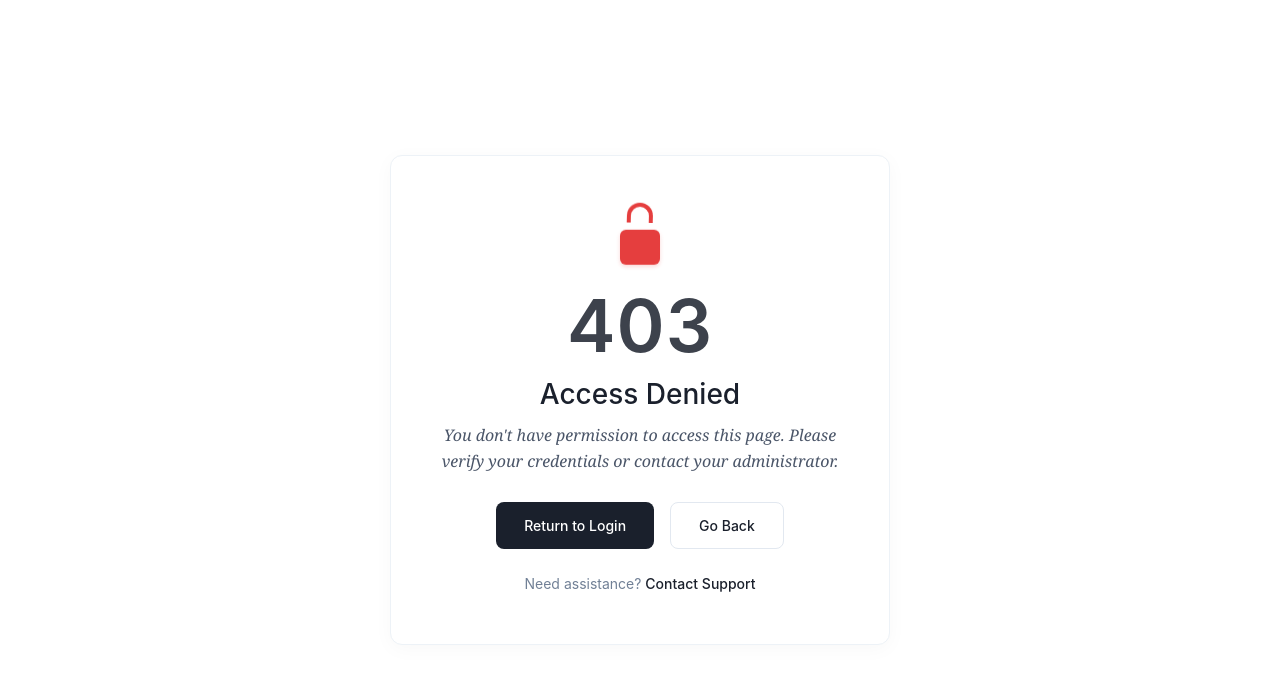
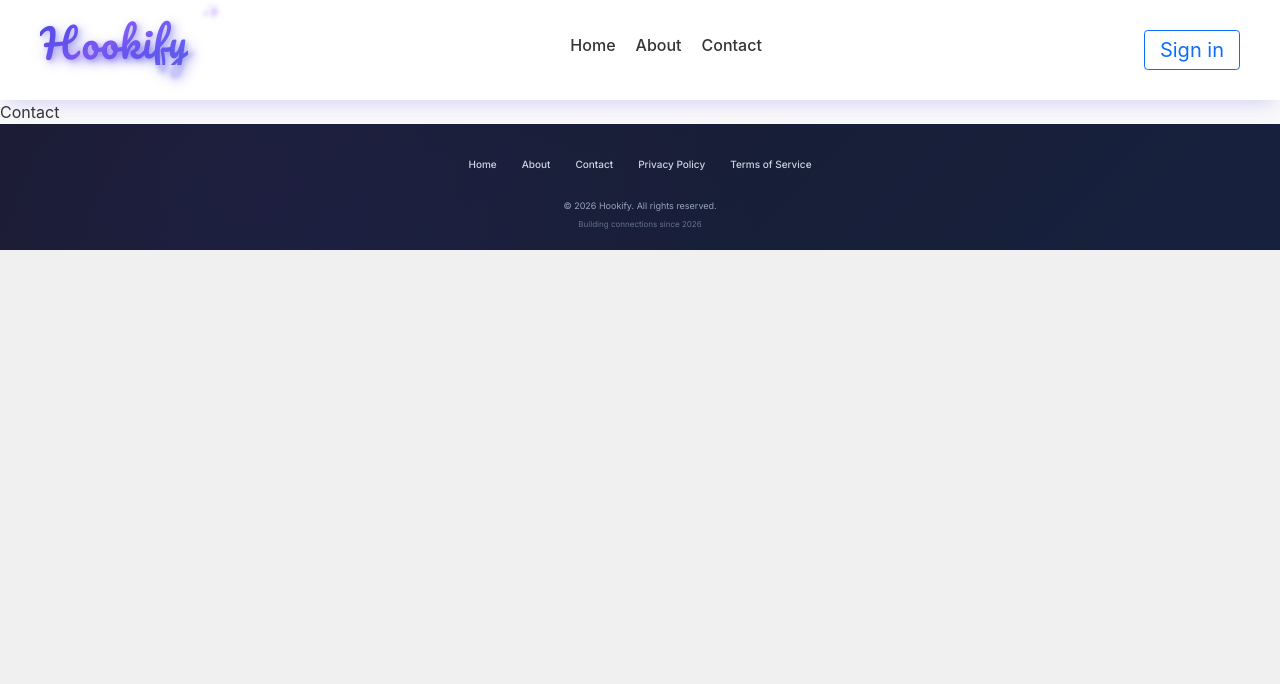
Before and after one commit to Davis-don/hookiefy, a React (Vite) app in the folder client/: page /contact in a window 1280 px wide. Shown: the top 684 px of the page. Built offline with nearby package versions, Linux system fonts and the light colour scheme.

Commit message:
added about

```diff
--- a/client/src/App.tsx
+++ b/client/src/App.tsx
@@ -12,6 +12,7 @@ import PaymentSuccess from "./pages/client/common/Paymentsuccess";
 import PaymentFailed from "./pages/client/common/Paymentfailed";
 import Mainlayout from "./layouts/Mainlayout";
 import About from "./pages/common/About";
+import Contact from "./pages/contact/Contact";
 import "./App.css";
 
 function App() {
@@ -25,6 +26,8 @@ function App() {
 
              <Route path="/about" element={
             <Mainlayout><About /></Mainlayout>} />
+             <Route path="/contact" element={
+            <Mainlayout><Contact /></Mainlayout>} />
           <Route path="/login" element={
             <Toastlayout>
               <Login />
--- /dev/null
+++ b/client/src/pages/contact/Contact.tsx
@@ -0,0 +1,9 @@
+import './contact.css'
+
+function Contact() {
+  return (
+    <div>Contact</div>
+  )
+}
+
+export default Contact
```
Also changed, not shown: client/src/pages/contact/contact.css (added).
